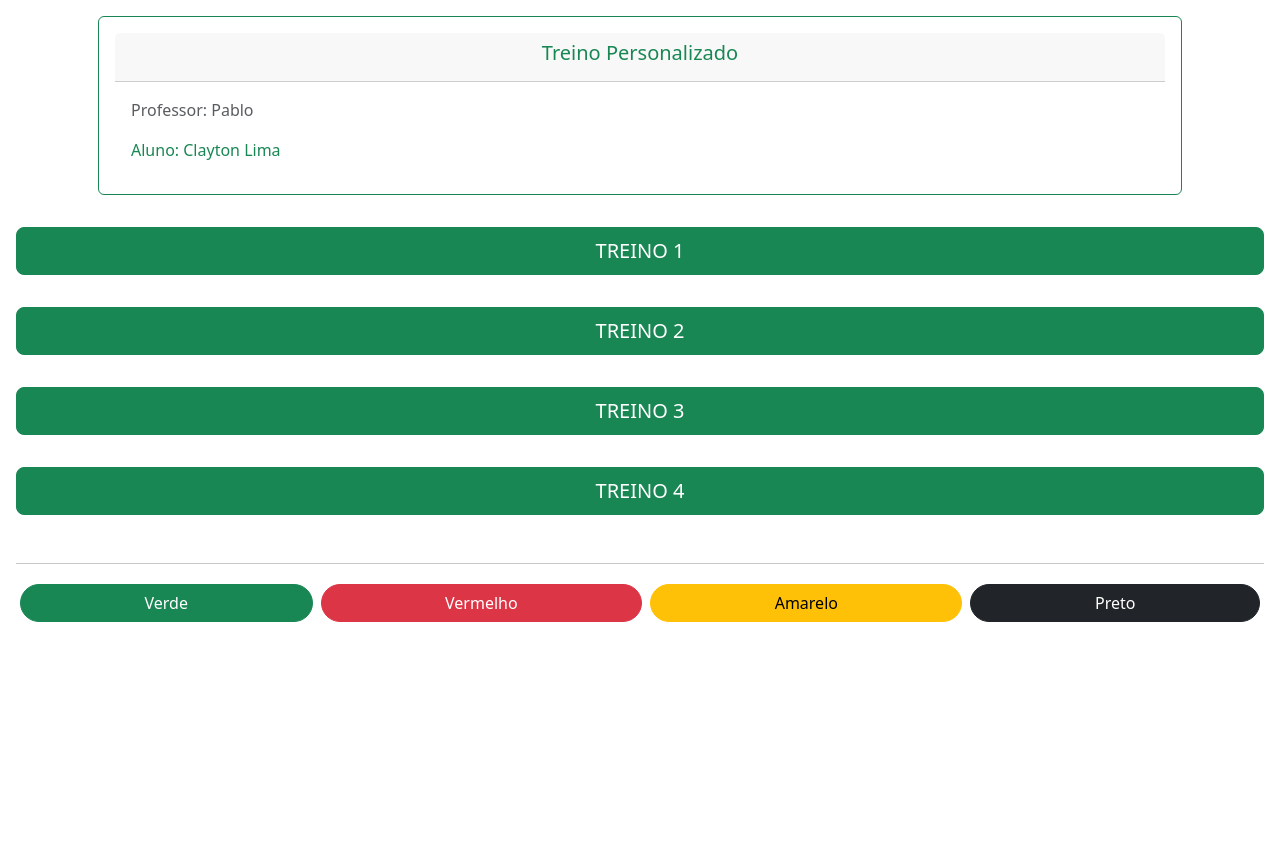
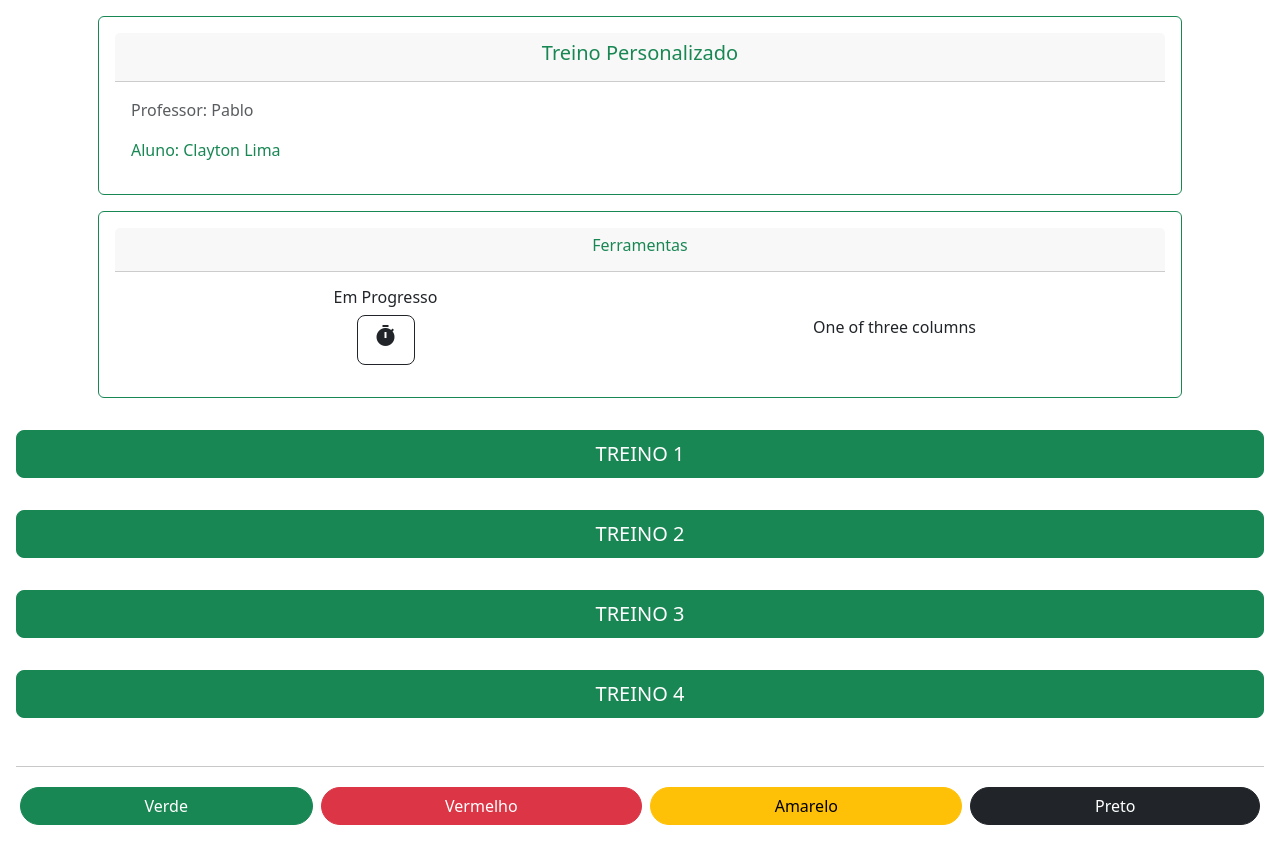
Before and after one commit to clayton-gitcode/treinoAcademiaMR, a plain HTML site: page index.html in a window 1280 px wide. Before the commit the page ends 800 px from the top, so only its background shows below. Drawn offline with nearby package versions, Linux system fonts and the light colour scheme.

Commit message:
Criando a caixa de ferramentas(relogio  e contador)

```diff
--- a/index.html
+++ b/index.html
@@ -5,9 +5,10 @@
     <meta name="viewport" content="width=device-width, initial-scale=1.0">
 
     <link href="https://fonts.googleapis.com/icon?family=Material+Icons" rel="stylesheet">
-    <link href="https://cdn.jsdelivr.net/npm/bootstrap@5.3.3/dist/css/bootstrap.min.css" rel="stylesheet" integrity="sha384-QWTKZyjpPEjISv5WaRU9OFeRpok6YctnYmDr5pNlyT2bRjXh0JMhjY6hW+ALEwIH" crossorigin="anonymous"><meta name="viewport" content="width=device-width, initial-scale=1.0">
+    <link href="https://cdn.jsdelivr.net/npm/bootstrap@5.3.3/dist/css/bootstrap.min.css" rel="stylesheet" integrity="sha384-QWTKZyjpPEjISv5WaRU9OFeRpok6YctnYmDr5pNlyT2bRjXh0JMhjY6hW+ALEwIH" crossorigin="anonymous">
 
     <script src="https://unpkg.com/vue@3"></script>
+
     <title>Treino</title>
 </head>
 <body>
@@ -21,6 +22,39 @@
                 <div class="card-body">
                   <p class="card-text text-muted">Professor: Pablo</p>
                   <p :class="trocarCorNomeAluno">Aluno: Clayton Lima</p>
+                </div>
+            </div>
+        </div>
+
+        <!-- Ferramentas -->
+        <div class="container-lg">
+            <div :class="trocarCorBorda">
+                <div class="card-header">
+                  <h6 :class="trocarCorTitulo">Ferramentas</h6>
+                </div>
+                <div class="card-body">
+                    <div class="container text-center">
+
+                        <div class="row align-items-center">
+                          <div class="col">
+                            <h6 class="">
+                                {{ modoTreino }}
+                            </h6>
+                            <!-- Cronometro -->
+                            <button @click="startClock()" :class="desativaBotaoCron">
+                                <span class="material-icons">
+                                    timer
+                                </span>
+                                <div v-if="cronometro" :class="trocarCorTitulo">{{ seconds }}</div>
+                            </button>
+                          </div>
+
+                          <div class="col">
+                            One of three columns
+                          </div>
+                        </div>
+
+                    </div>
                 </div>
             </div>
         </div>
```
Also changed, not shown: neiva.html (+1 -1 lines).
